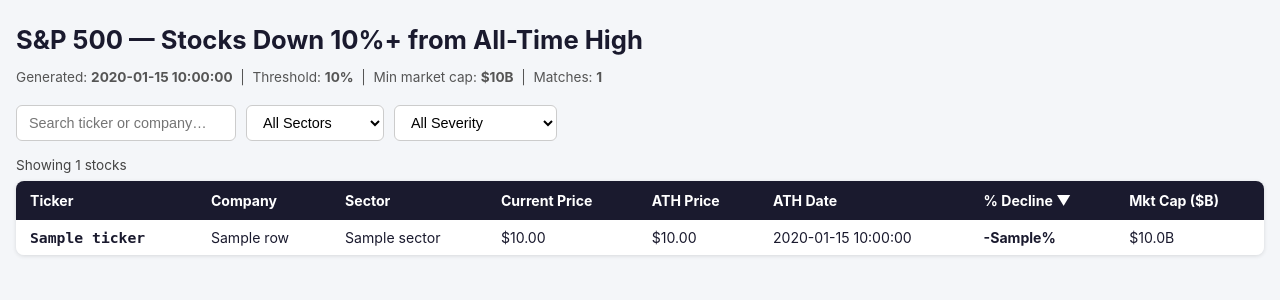
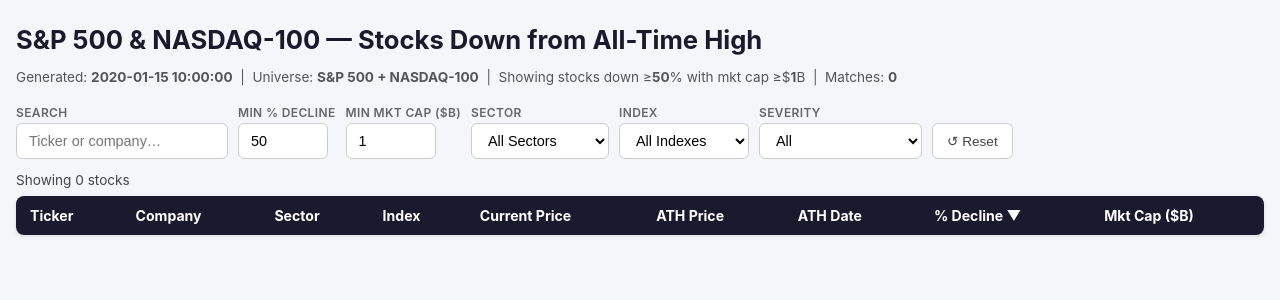
Before and after one commit to JanRuman/S-P-500---50-Decline-Monitor, a Python web app: template templates/report.html.j2 in a window 1280 px wide. Shown: the top 300 px of the page. Run offline with Jinja, Linux system fonts and the light colour scheme; the template is opened without the code that fills it: most values are stand-ins (such as "Sample title", 1, 10 or a date in 2020).

Commit message:
feat: add NASDAQ-100, market cap filter, exchange filter, lower server threshold to 20%

```diff
--- a/src/render.py
+++ b/src/render.py
@@ -13,13 +13,15 @@ def render_report(df: pd.DataFrame) -> str:
     env = Environment(loader=FileSystemLoader("."), autoescape=True)
     template = env.get_template(config.TEMPLATE_PATH)
 
-    rows = df.to_dict(orient="records") if not df.empty else []
-    sectors = sorted(df["sector"].unique().tolist()) if not df.empty else []
+    rows     = df.to_dict(orient="records") if not df.empty else []
+    sectors  = sorted(df["sector"].unique().tolist())   if not df.empty else []
+    exchanges = sorted(df["exchange"].unique().tolist()) if not df.empty else []
     generated_at = datetime.now(timezone.utc).strftime("%Y-%m-%d %H:%M UTC")
 
     return template.render(
         rows=rows,
         sectors=sectors,
+        exchanges=exchanges,
         threshold=config.DECLINE_THRESHOLD_PCT,
         min_market_cap_b=config.MIN_MARKET_CAP_B,
         generated_at=generated_at,
--- a/templates/report.html.j2
+++ b/templates/report.html.j2
@@ -3,7 +3,7 @@
 <head>
   <meta charset="UTF-8">
   <meta name="viewport" content="width=device-width, initial-scale=1.0">
-  <title>S&amp;P 500 Decline Monitor</title>
+  <title>S&amp;P 500 &amp; NASDAQ-100 Decline Monitor</title>
   <style>
     *, *::before, *::after { box-sizing: border-box; }
 
@@ -15,10 +15,7 @@
       padding: 24px 16px;
     }
 
-    h1 {
-      font-size: 1.6rem;
-      margin: 0 0 4px;
-    }
+    h1 { font-size: 1.6rem; margin: 0 0 4px; }
 
     .meta {
       color: #555;
@@ -26,29 +23,64 @@
       margin-bottom: 20px;
     }
 
+    /* ── Controls ── */
     .controls {
       display: flex;
       flex-wrap: wrap;
       gap: 10px;
-      margin-bottom: 16px;
+      margin-bottom: 8px;
+      align-items: flex-end;
     }
 
-    .controls input, .controls select {
+    .control-group {
+      display: flex;
+      flex-direction: column;
+      gap: 3px;
+    }
+
+    .control-group label {
+      font-size: 0.75rem;
+      color: #666;
+      font-weight: 600;
+      text-transform: uppercase;
+      letter-spacing: 0.03em;
+    }
+
+    .controls input[type="text"],
+    .controls input[type="number"],
+    .controls select {
       padding: 8px 12px;
       border: 1px solid #ccc;
       border-radius: 6px;
       font-size: 0.9rem;
       background: #fff;
+      height: 36px;
     }
 
-    .controls input { min-width: 220px; }
+    .controls input[type="text"]   { min-width: 200px; }
+    .controls input[type="number"] { width: 90px; }
 
+    .btn-reset {
+      padding: 8px 14px;
+      height: 36px;
+      border: 1px solid #ccc;
+      border-radius: 6px;
+      background: #fff;
+      cursor: pointer;
+      font-size: 0.85rem;
+      color: #444;
+      align-self: flex-end;
+    }
+    .btn-reset:hover { background: #f0f0f0; }
+
+    /* ── Summary bar ── */
     .summary-bar {
       font-size: 0.85rem;
       color: #444;
       margin-bottom: 8px;
     }
 
+    /* ── Table ── */
     .table-wrap {
       overflow-x: auto;
       border-radius: 8px;
@@ -71,21 +103,18 @@
       user-select: none;
       white-space: nowrap;
     }
-
     thead th:hover { background: #2d2d52; }
 
     tbody tr { border-bottom: 1px solid #eee; }
     tbody tr:last-child { border-bottom: none; }
     tbody tr:hover { background: rgba(0,0,0,0.03) !important; }
 
-    tbody td {
-      padding: 9px 14px;
-      white-space: nowrap;
-    }
+    tbody td { padding: 9px 14px; white-space: nowrap; }
 
     /* Severity colour coding */
-    tr.severe   { background: #fff0f0; }
+    tr.severe      { background: #fff0f0; }
     tr.significant { background: #fff7ed; }
+    tr.moderate    { background: #fffbeb; }
 
     .badge {
       display: inline-block;
@@ -94,15 +123,26 @@
       font-size: 0.78rem;
       font-weight: 600;
     }
-
     .badge.severe      { background: #fee2e2; color: #b91c1c; }
     .badge.significant { background: #ffedd5; color: #c2410c; }
+    .badge.moderate    { background: #fef9c3; color: #854d0e; }
 
     .pct { font-weight: 700; }
     .pct.severe      { color: #b91c1c; }
     .pct.significant { color: #c2410c; }
+    .pct.moderate    { color: #854d0e; }
 
     .ticker { font-weight: 700; font-family: monospace; font-size: 0.92rem; }
+
+    .exch-tag {
+      display: inline-block;
+      font-size: 0.72rem;
+      padding: 1px 6px;
+      border-radius: 10px;
+      background: #e0e7ff;
+      color: #3730a3;
+      font-weight: 600;
+    }
 
     .no-results {
       text-align: center;
@@ -111,38 +151,72 @@
       font-size: 1rem;
     }
 
-    @media (max-width: 600px) {
-      h1 { font-size: 1.2rem; }
-    }
+    @media (max-width: 600px) { h1 { font-size: 1.2rem; } }
   </style>
 </head>
 <body>
 
-<h1>S&amp;P 500 — Stocks Down {{ threshold | int }}%+ from All-Time High</h1>
+<h1>S&amp;P 500 &amp; NASDAQ-100 — Stocks Down from All-Time High</h1>
 <p class="meta">
   Generated: <strong>{{ generated_at }}</strong> &nbsp;|&nbsp;
-  Threshold: <strong>{{ threshold | int }}%</strong> &nbsp;|&nbsp;
-  Min market cap: <strong>${{ min_market_cap_b | int }}B</strong> &nbsp;|&nbsp;
-  Matches: <strong>{{ count }}</strong>
+  Universe: <strong>S&amp;P 500 + NASDAQ-100</strong> &nbsp;|&nbsp;
+  Showing stocks down ≥<strong id="metaThreshold">50</strong>% with mkt cap ≥$<strong id="metaCap">1</strong>B &nbsp;|&nbsp;
+  Matches: <strong id="metaCount">…</strong>
 </p>
 
+<!-- ── Filters ── -->
 <div class="controls">
-  <input type="text" id="filterInput" placeholder="Search ticker or company…" oninput="applyFilters()">
+  <div class="control-group">
+    <label>Search</label>
+    <input type="text" id="filterInput" placeholder="Ticker or company…" oninput="applyFilters()">
+  </div>
+
+  <div class="control-group">
+    <label>Min % Decline</label>
+    <input type="number" id="thresholdFilter" value="50" min="0" max="99" step="5" oninput="applyFilters()">
+  </div>
+
+  <div class="control-group">
+    <label>Min Mkt Cap ($B)</label>
+    <input type="number" id="capFilter" value="1" min="0" step="1" oninput="applyFilters()">
+  </div>
+
+  <div class="control-group">
+    <label>Sector</label>
     <select id="sectorFilter" onchange="applyFilters()">
       <option value="">All Sectors</option>
       {% for sector in sectors %}
       <option value="{{ sector }}">{{ sector }}</option>
       {% endfor %}
     </select>
+  </div>
+
+  <div class="control-group">
+    <label>Index</label>
+    <select id="exchangeFilter" onchange="applyFilters()">
+      <option value="">All Indexes</option>
+      {% for exch in exchanges %}
+      <option value="{{ exch }}">{{ exch }}</option>
+      {% endfor %}
+    </select>
+  </div>
+
+  <div class="control-group">
+    <label>Severity</label>
     <select id="severityFilter" onchange="applyFilters()">
-    <option value="">All Severity</option>
+      <option value="">All</option>
       <option value="severe">Severe (≥75%)</option>
       <option value="significant">Significant (≥50%)</option>
+      <option value="moderate">Moderate (≥20%)</option>
     </select>
+  </div>
+
+  <button class="btn-reset" onclick="resetFilters()">↺ Reset</button>
 </div>
 
 <p class="summary-bar" id="visibleCount">Showing {{ count }} stocks</p>
 
+<!-- ── Table ── -->
 <div class="table-wrap">
   <table id="stockTable">
     <thead>
@@ -150,11 +224,12 @@
         <th data-col="0" data-type="str">Ticker</th>
         <th data-col="1" data-type="str">Company</th>
         <th data-col="2" data-type="str">Sector</th>
-        <th data-col="3" data-type="num">Current Price</th>
-        <th data-col="4" data-type="num">ATH Price</th>
-        <th data-col="5" data-type="str">ATH Date</th>
-        <th data-col="6" data-type="num">% Decline ▼</th>
-        <th data-col="7" data-type="num">Mkt Cap ($B)</th>
+        <th data-col="3" data-type="str">Index</th>
+        <th data-col="4" data-type="num">Current Price</th>
+        <th data-col="5" data-type="num">ATH Price</th>
+        <th data-col="6" data-type="str">ATH Date</th>
+        <th data-col="7" data-type="num">% Decline ▼</th>
+        <th data-col="8" data-type="num">Mkt Cap ($B)</th>
       </tr>
     </thead>
     <tbody id="tableBody">
@@ -162,10 +237,14 @@
         {% for row in rows %}
         <tr class="{{ row.severity }}"
             data-sector="{{ row.sector }}"
-            data-severity="{{ row.severity }}">
+            data-exchange="{{ row.exchange }}"
+            data-severity="{{ row.severity }}"
+            data-decline="{{ row.pct_decline }}"
+            data-cap="{{ row.market_cap_b }}">
           <td><span class="ticker">{{ row.ticker }}</span></td>
           <td>{{ row.name }}</td>
           <td>{{ row.sector }}</td>
+          <td><span class="exch-tag">{{ row.exchange }}</span></td>
           <td>${{ "%.2f" | format(row.current_price) }}</td>
           <td>${{ "%.2f" | format(row.ath_price) }}</td>
           <td>{{ row.ath_date }}</td>
@@ -174,9 +253,9 @@
         </tr>
         {% endfor %}
       {% else %}
-        <tr>
-          <td colspan="8" class="no-results">
-            No stocks currently meet the criteria (down {{ threshold | int }}%+ from ATH with market cap ≥${{ min_market_cap_b | int }}B).
+        <tr id="noDataRow">
+          <td colspan="9" class="no-results">
+            No stocks meet the current criteria. Try lowering the % decline threshold.
           </td>
         </tr>
       {% endif %}
@@ -185,19 +264,15 @@
 </div>
 
 <script>
-  // --- Sorting ---
-  let sortCol = 6;        // default: % Decline column
-  let sortAsc = false;    // default: descending (worst first)
+  // ── Sorting ──
+  let sortCol = 7;      // default: % Decline
+  let sortAsc = false;  // descending (worst first)
 
   document.querySelectorAll('#stockTable thead th').forEach(th => {
     th.addEventListener('click', () => {
       const col = parseInt(th.dataset.col);
-      if (sortCol === col) {
-        sortAsc = !sortAsc;
-      } else {
       sortCol = col;
-        sortAsc = th.dataset.type === 'str';  // strings default asc, numbers default desc
-      }
+      sortAsc = (col === sortCol) ? !sortAsc : (th.dataset.type === 'str');
       sortTable();
       updateHeaderArrows();
     });
@@ -224,7 +299,6 @@
 
   function updateHeaderArrows() {
     document.querySelectorAll('#stockTable thead th').forEach(th => {
-      // Strip any existing arrow
       th.textContent = th.textContent.replace(/ [▲▼]$/, '');
       if (parseInt(th.dataset.col) === sortCol) {
         th.textContent += sortAsc ? ' ▲' : ' ▼';
@@ -232,29 +306,59 @@
     });
   }
 
-  // --- Filtering ---
+  // ── Filtering ──
   function applyFilters() {
-    const text = document.getElementById('filterInput').value.toLowerCase();
-    const sector = document.getElementById('sectorFilter').value;
-    const severity = document.getElementById('severityFilter').value;
+    const text      = document.getElementById('filterInput').value.toLowerCase().trim();
+    const sector    = document.getElementById('sectorFilter').value;
+    const exchange  = document.getElementById('exchangeFilter').value;
+    const severity  = document.getElementById('severityFilter').value;
+    const minDecline = parseFloat(document.getElementById('thresholdFilter').value) || 0;
+    const minCap     = parseFloat(document.getElementById('capFilter').value) || 0;
+
+    // Update meta bar
+    document.getElementById('metaThreshold').textContent = minDecline;
+    document.getElementById('metaCap').textContent = minCap;
+
     let visible = 0;
 
     document.querySelectorAll('#tableBody tr[data-sector]').forEach(row => {
-      const matchText = !text ||
-        row.cells[0].textContent.toLowerCase().includes(text) ||
-        row.cells[1].textContent.toLowerCase().includes(text);
-      const matchSector = !sector || row.dataset.sector === sector;
-      const matchSeverity = !severity || row.dataset.severity === severity;
-      const show = matchText && matchSector && matchSeverity;
+      const decline = parseFloat(row.dataset.decline) || 0;
+      const cap     = parseFloat(row.dataset.cap)     || 0;
+
+      const matchText     = !text     || row.cells[0].textContent.toLowerCase().includes(text)
+                                      || row.cells[1].textContent.toLowerCase().includes(text);
+      const matchSector   = !sector   || row.dataset.sector   === sector;
+      const matchExchange = !exchange || row.dataset.exchange  === exchange;
+      const matchSeverity = !severity || row.dataset.severity  === severity;
+      const matchDecline  = decline >= minDecline;
+      const matchCap      = cap     >= minCap;
+
+      const show = matchText && matchSector && matchExchange && matchSeverity && matchDecline && matchCap;
       row.style.display = show ? '' : 'none';
       if (show) visible++;
     });
 
     document.getElementById('visibleCount').textContent = `Showing ${visible} stocks`;
+    document.getElementById('metaCount').textContent = visible;
+
+    // Show/hide the "no data" placeholder row
+    const noRow = document.getElementById('noDataRow');
+    if (noRow) noRow.style.display = visible === 0 ? '' : 'none';
   }
 
-  // Initialize arrows
+  function resetFilters() {
+    document.getElementById('filterInput').value   = '';
+    document.getElementById('thresholdFilter').value = '50';
+    document.getElementById('capFilter').value     = '1';
+    document.getElementById('sectorFilter').value  = '';
+    document.getElementById('exchangeFilter').value = '';
+    document.getElementById('severityFilter').value = '';
+    applyFilters();
+  }
+
+  // Initialise on load
   updateHeaderArrows();
+  applyFilters();
 </script>
 
 </body>
```
Also changed, not shown: config.py (+8 -8 lines), src/analyze.py (+23 -20 lines), src/fetch_tickers.py (+122 -32 lines), src/main.py (+5 -6 lines). Lines whose indentation alone changed are shown as unchanged.
